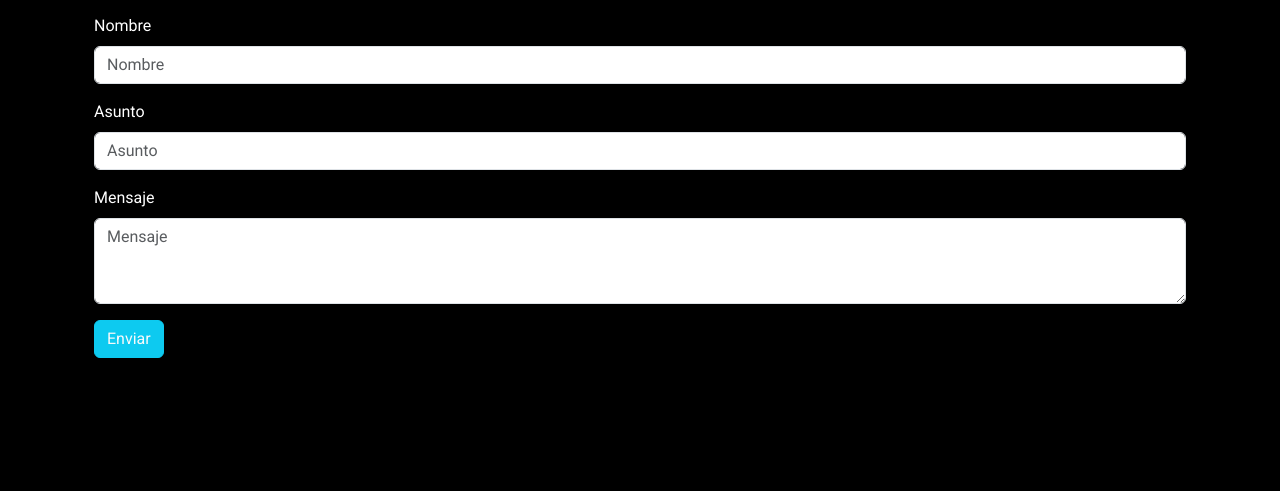
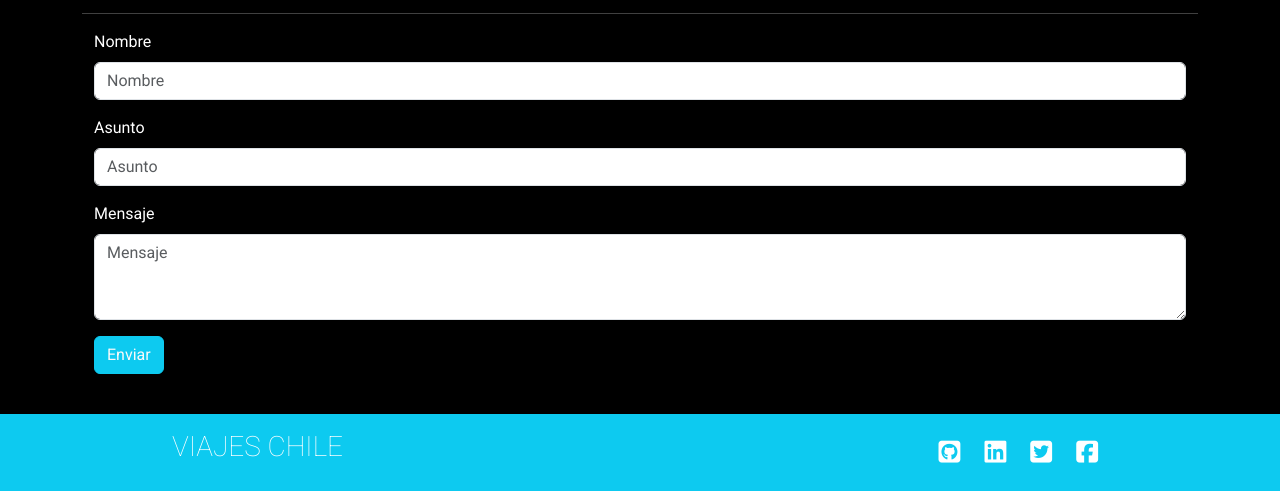
Before and after one commit to NikoAlexis1/ViajesChile, a plain HTML site: page Index.html in a window 1280 px wide. Shown: the part 1742-2233 px from the top of the page. Before the commit the page ends 2140 px from the top, so only its background shows below. Drawn offline with nearby package versions, Linux system fonts and the light colour scheme.

Commit message:
Agregar y modificacion de Footer

```diff
--- a/Assets/Css/Style.css
+++ b/Assets/Css/Style.css
@@ -7,3 +7,12 @@ body{
 #Destacados .card-body{
     display: none;
 }
+
+footer{
+    background-color: rgb(13 202 240);
+}
+i{
+    font-size: 25px;
+    margin: 10px;
+    color: #fff;
+}
--- a/Index.html
+++ b/Index.html
@@ -122,39 +122,47 @@
                 <div class="row ">
                     <div class="col-3">
                         <div class="card text-light bg-info" style="width: 18rem;">
-                            <img src="./Assets/Img/card1.jpg" class="card-img-top" height="150px" alt="Islas" title="Clik para desplegar" >
+                            <img src="./Assets/Img/card1.jpg" class="card-img-top" height="150px" alt="Islas"
+                                title="Clik para desplegar">
                             <div class="card-body">
                                 <h5 class="card-title">Lorem ipsum dolor sit amet.</h5>
-                                <p class="card-text">Some quick example text to build on the card title and make up the bulk of the card's content.</p>
+                                <p class="card-text">Some quick example text to build on the card title and make up the
+                                    bulk of the card's content.</p>
                             </div>
                         </div>
                     </div>
                     <div class="col-3">
                         <div class="card text-light bg-info" style="width: 18rem;">
-                            <img src="./Assets/Img/card2.jpg" class="card-img-top" height="150px" alt="Montañas" title="Clik para desplegar">
+                            <img src="./Assets/Img/card2.jpg" class="card-img-top" height="150px" alt="Montañas"
+                                title="Clik para desplegar">
                             <div class="card-body">
                                 <h5 class="card-title">Lorem ipsum dolor sit amet.</h5>
-                              <p class="card-text">Some quick example text to build on the card title and make up the bulk of the card's content.</p>
+                                <p class="card-text">Some quick example text to build on the card title and make up the
+                                    bulk of the card's content.</p>
                             </div>
-                          </div>
+                        </div>
                     </div>
                     <div class="col-3">
                         <div class="card text-light bg-info" style="width: 18rem;">
-                            <img src="./Assets/Img/card3.jpg" class="card-img-top" height="150px" alt="Rio" title="Clik para desplegar">
+                            <img src="./Assets/Img/card3.jpg" class="card-img-top" height="150px" alt="Rio"
+                                title="Clik para desplegar">
                             <div class="card-body">
                                 <h5 class="card-title">Lorem ipsum dolor sit amet.</h5>
-                              <p class="card-text">Some quick example text to build on the card title and make up the bulk of the card's content.</p>
+                                <p class="card-text">Some quick example text to build on the card title and make up the
+                                    bulk of the card's content.</p>
                             </div>
-                          </div>
+                        </div>
                     </div>
                     <div class="col-3">
                         <div class="card text-light bg-info" style="width: 18rem;">
-                            <img src="./Assets/Img/card4.jpg" class="card-img-top" height="150px" alt="Bosque" title="Clik para desplegar">
+                            <img src="./Assets/Img/card4.jpg" class="card-img-top" height="150px" alt="Bosque"
+                                title="Clik para desplegar">
                             <div class="card-body">
                                 <h5 class="card-title">Lorem ipsum dolor sit amet.</h5>
-                              <p class="card-text">Some quick example text to build on the card title and make up the bulk of the card's content.</p>
+                                <p class="card-text">Some quick example text to build on the card title and make up the
+                                    bulk of the card's content.</p>
                             </div>
-                          </div>
+                        </div>
                     </div>
                 </div>
             </div>
@@ -167,7 +175,7 @@
             <h1 class="text-center pt-3 fs-3 fw-lighter">CONTACTO</h1>
             <hr>
             <div class="container">
-                <form action="" >
+                <form action="">
                     <div class="mb-3">
                         <label for="nombre" class="form-label">Nombre</label>
                         <input id="nombre" class="form-control" type="text" placeholder="Nombre">
@@ -188,6 +196,23 @@
         </div>
     </section>
 
+    <!-- Footer -->
+    <footer>
+        <div class="container w-75">
+            <div class="row">
+                <div class="col-6">
+                  <h2 class=" py-3 fs-3 fw-lighter" >VIAJES CHILE</h2>
+                </div>
+                <div class="col-6 text-end py-3">
+                    <a href="https://github.com" target="_blank"><i class="fa-brands fa-square-github"></i></a>
+                    <a href="https://www.linkedin.com" target="_blank"><i class="fa-brands fa-linkedin"></i></a>
+                    <a href="https://www.x.com" target="_blank"><i class="fa-brands fa-square-twitter"></i></a>
+                    <a href="https://www.facebook.com" target="_blank"><i class="fa-brands fa-square-facebook"></i></a>
+
+                </div>
+              </div>
+        </div>
+    </footer>
 
     <script src="https://cdn.jsdelivr.net/npm/bootstrap@5.3.3/dist/js/bootstrap.bundle.min.js"
         integrity="sha384-YvpcrYf0tY3lHB60NNkmXc5s9fDVZLESaAA55NDzOxhy9GkcIdslK1eN7N6jIeHz"
```
